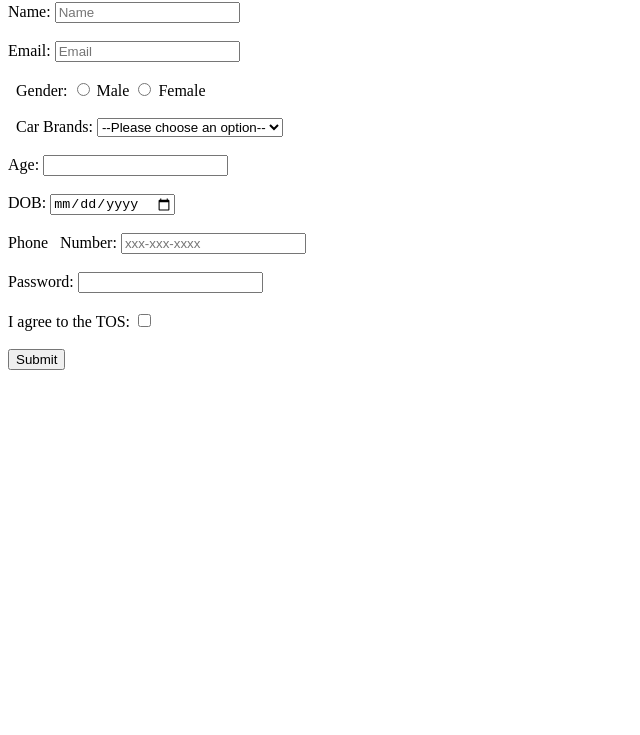
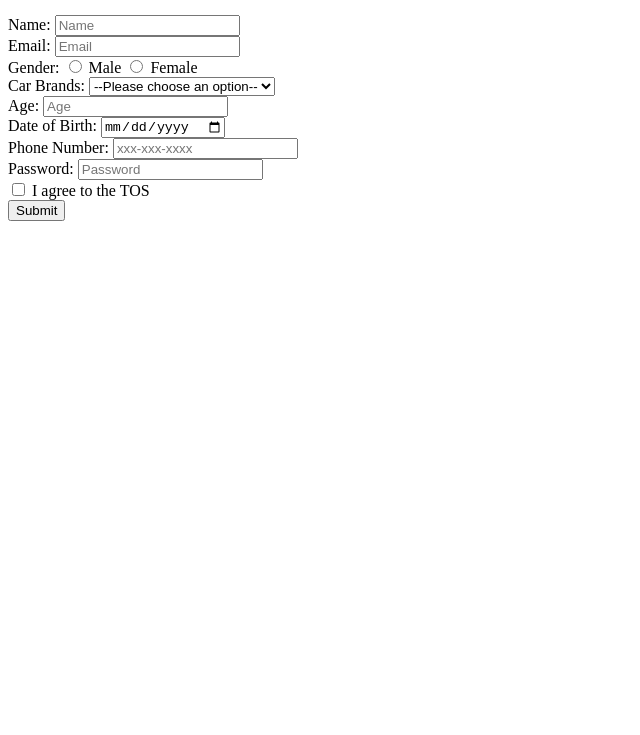
Before and after one commit to acciojob/signup-form-car-Harishdhanukonda, a website: page main.html in a window 1280 px wide. Shown: the part 65-800 px from the top of the page, without its empty margins (0-640 px from the left). Drawn offline with Linux system fonts and the light colour scheme.

Commit message:
created a submission

```diff
--- a/main.html
+++ b/main.html
@@ -8,49 +8,53 @@
 
 <body>
 	<!-- the entire body must be written by student -->
-	<h2>Signup Form</h2>
-  <form method="post" action="#">
+	 <h1>Signup Form</h1>
+    <form action="submit_signup.php" method="POST">
+        <div>
             <label for="name">Name:</label>
-    <input type="text" id="name" name="name" required placeholder="Name"><br><br>
-
+            <input type="text" id="name" name="name" placeholder="Name" required>
+        </div>
+        <div>
             <label for="email">Email:</label>
-    <input type="email" id="email" name="email" required placeholder="Email"><br><br>
-
-
-    <label for="gender">Gender:</label>
-    <input type="radio" id="gender_m" name="gender" value="male"> Male
-    <input type="radio" id="gender_f" name="gender" value="female"> Female<br><br>
-
-
+            <input type="email" id="email" name="email" placeholder="Email" required>
+        </div>
+        <div>
+            <label>Gender:</label>
+            <input type="radio" id="gender_m" name="gender" value="male">
+            <label for="gender_m">Male</label>
+            <input type="radio" id="gender_f" name="gender" value="female">
+            <label for="gender_f">Female</label>
+        </div>
+        <div>
             <label for="cars">Car Brands:</label>
-    <select id="cars" name="cars">
-      <option value="">--Please choose an option--</option>
-      <option value="bmw">BMW</option>
-      <option value="audi">Audi</option>
+            <select id="cars" name="cars" required>
+                <option value="" disabled selected>--Please choose an option--</option>
                 <option value="toyota">Toyota</option>
-
-    </select><br><br>
-
+                <option value="honda">Honda</option>
+                <option value="ford">Ford</option>
+            </select>
+        </div>
+        <div>
             <label for="age">Age:</label>
-    <input type="number" id="age" name="age" required><br><br>
-
-    <label for="dob">DOB:</label>
-    <input type="date" id="dob"
- name="dob" required><br><br>
-
-    <label for="phone">Phone
- Number:</label>
-    <input type="tel" id="phone" name="phone" placeholder="xxx-xxx-xxxx"><br><br>
-
+            <input type="number" id="age" name="age" placeholder="Age" required>
+        </div>
+        <div>
+            <label for="dob">Date of Birth:</label>
+            <input type="date" id="dob" name="dob" required>
+        </div>
+        <div>
+            <label for="tel">Phone Number:</label>
+            <input type="tel" id="tel" name="tel" placeholder="xxx-xxx-xxxx">
+        </div>
+        <div>
             <label for="password">Password:</label>
-    <input type="password" id="password" name="password" required><br><br>
-
-    <label for="tos">I agree to the TOS:</label>
-    <input type="checkbox" id="tos" name="tos"
- required>
-    <br><br>
-
-    <input type="submit" value="Submit">
+            <input type="password" id="password" name="password" placeholder="Password" required>
+        </div>
+        <div>
+            <input type="checkbox" id="tos" name="tos" required>
+            <label for="tos">I agree to the TOS</label>
+        </div>
+        <button type="submit">Submit</button>
     </form>
     <script type="text/javascript" src="./script.js">
 </script>
```
Lines whose indentation alone changed are shown as unchanged.
